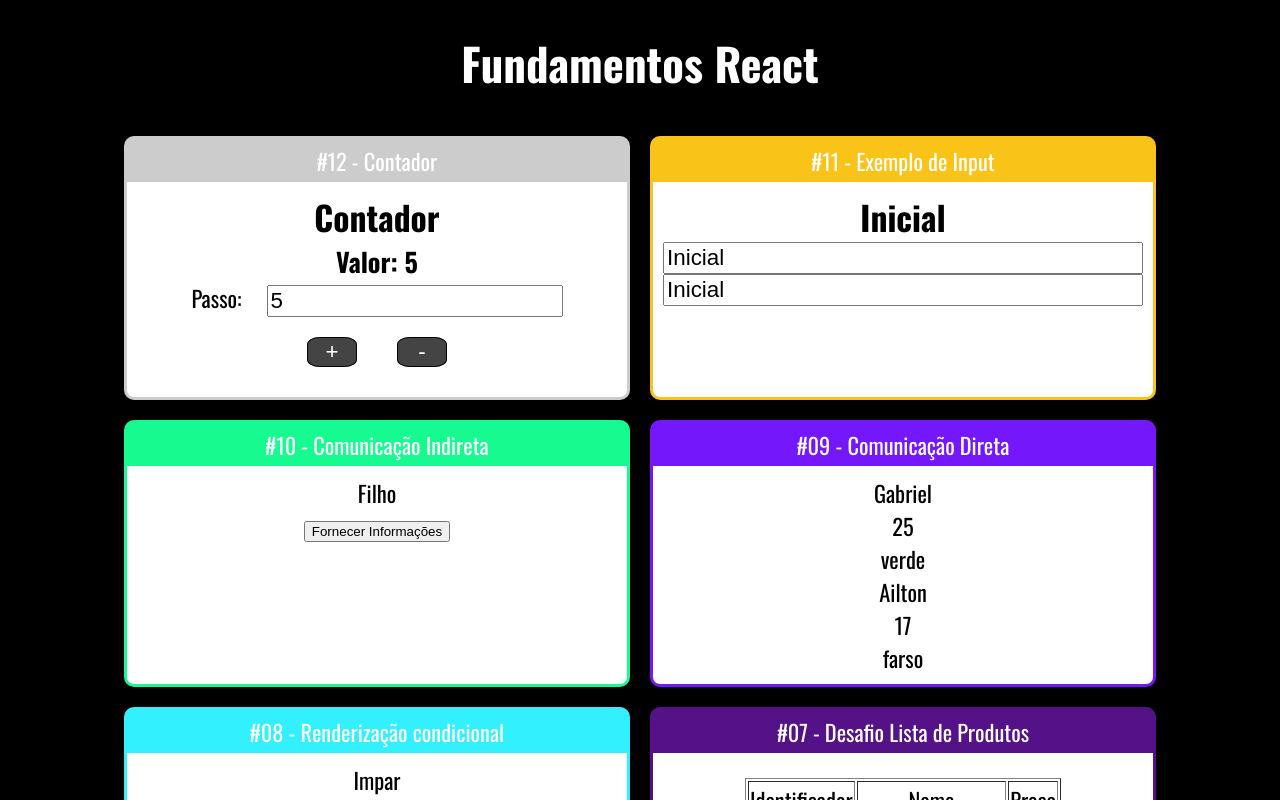
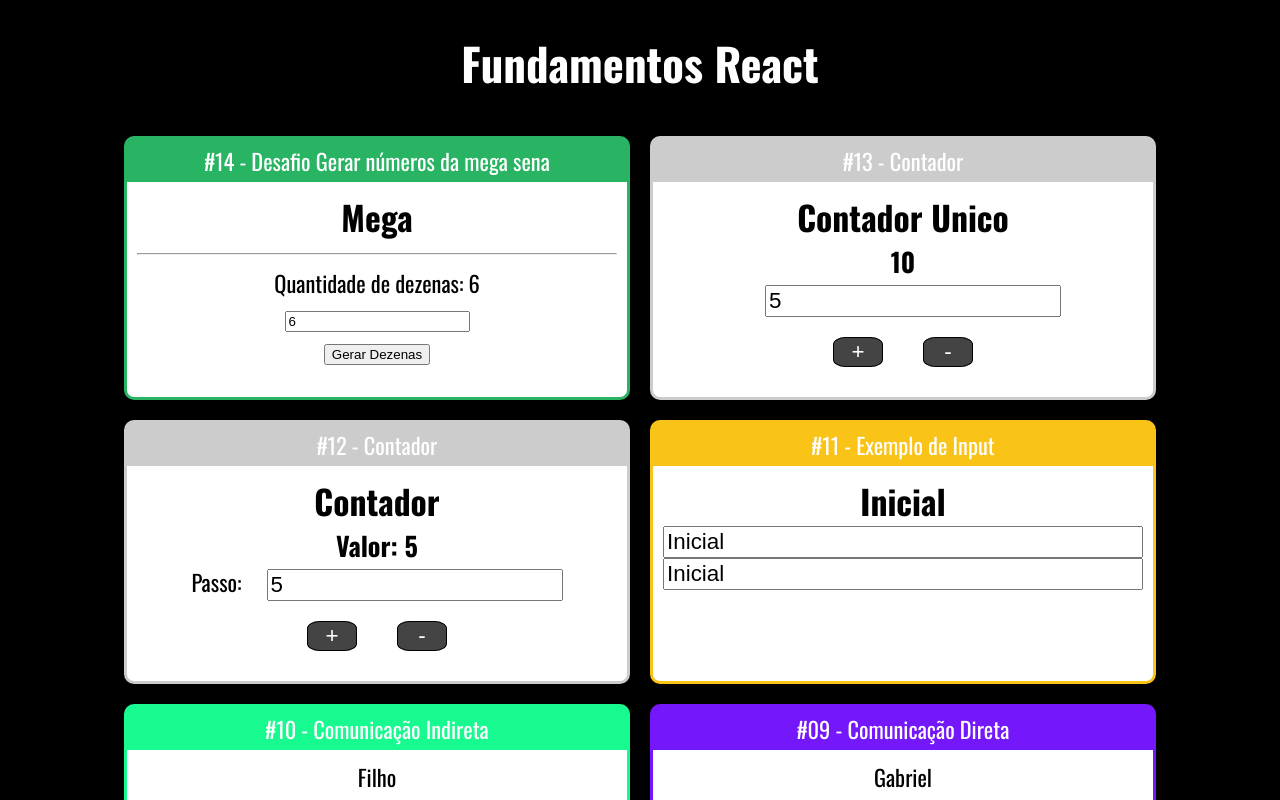
Before and after one commit to DarioFH/curso-react-fundamentos, a React (Create React App) app: page / in a window 1280 px wide. Shown: the top 800 px of the page. Built offline with nearby package versions, Linux system fonts and the light colour scheme.

Commit message:
desafio mega-sena(não oficial)

```diff
--- a/src/App.jsx
+++ b/src/App.jsx
@@ -2,6 +2,8 @@ import './App.css'
 import React from 'react'
 
 
+import Mega from './components/mega/Mega'
+import ContadorUnico from './components/contador/ContadorUnico'
 import Contador from './components/contador/Contador'
 import Input from './components/formulario/Input'
 import IndiretaPai from './components/comunicacao/IndiretaPai'
@@ -26,6 +28,13 @@ export default props => {
 
             <div className="Cards">
 
+                <Card titulo="#14 - Desafio Gerar números da mega sena" color="#28B463">
+                    <Mega />
+                </Card>
+
+                <Card titulo="#13 - Contador" color="#CCC">
+                    <ContadorUnico numeroInicial={10}/>
+                </Card>
 
                 <Card titulo="#12 - Contador" color="#CCC">
                     <Contador numeroInicial={5}/>
--- /dev/null
+++ b/src/components/contador/ContadorUnico.jsx
@@ -0,0 +1,52 @@
+import './Contador.css'
+import React,{Component} from 'react'
+
+class ContadorUnico extends Component {
+    state = {
+        numero: this.props.numeroInicial || 0,
+        passo: this.props.passoInicial || 5
+    }
+
+    upPasso = (e) => {
+        this.setState({
+            passo: parseInt(e.target.value)
+        })
+    }
+
+    inc = () => {
+        this.setState({
+            numero: this.state.numero + this.state.passo
+        })
+    }
+
+    dec = () => {
+        this.setState({
+            numero: this.state.numero - this.state.passo
+        })
+    }
+
+    render() {
+        return (
+            <div className="Contador">
+                <h2>Contador Unico</h2>
+
+                <div>
+                    <h3>{this.state.numero}</h3>
+                </div>
+
+                <div>
+                    <label htmlFor="inputForm"></label>
+                    <input id="inputForm" value={this.state.passo} onChange={this.upPasso}/>
+                </div>
+
+                <div>
+                    <button onClick={this.inc}> + </button>
+                    <button onClick={this.dec}> - </button>
+                </div>
+
+            </div>
+        )
+    }
+}
+
+export default ContadorUnico
--- /dev/null
+++ b/src/components/mega/Mega.jsx
@@ -0,0 +1,87 @@
+import React, { Component } from 'react'
+
+import {getRandom} from '../basico/Aleatorio'
+
+class Mega extends Component {
+    state = {
+        qtdNumeros: this.props.qtdInicial || 6,
+        numero: 0,
+        dezenas: []
+    }
+
+    attQtd = (e) => {
+        this.setState({
+            qtdNumeros: parseInt(e.target.value)
+        })
+    }
+
+    checarGerar = (arrei) => {
+        this.state.numero = getRandom(1, 60)
+
+        if(arrei.filter((ret => {return ret == this.state.numero})).length > 0){
+            this.checarGerar(arrei)
+        }else{
+            arrei.push(this.state.numero)
+        }
+        return arrei
+    }
+
+
+    gerarDezenas = () => {
+        let qtdDezenas = parseInt(this.state.qtdNumeros)
+        let Dezenas = []
+        let dezTrat = []
+        let check = 0
+        for (let index = Dezenas.length; index < qtdDezenas; index++) {
+
+           Dezenas = this.checarGerar(Dezenas)
+        }
+        let dezOrg = Dezenas.sort(function(a, b) {
+            return a - b;
+        });
+
+        dezOrg.forEach((num)=>{
+            if(num < 10){
+                dezTrat.push('0'+num)
+            }else{
+                dezTrat.push(String(num))
+            }
+        })
+        console.log(dezTrat)
+
+        dezTrat = dezTrat.join(' - ')
+        this.setState({
+            dezenas: dezTrat
+        })
+    }
+
+
+    render() {
+        return (
+            <div>
+                <h2>Mega</h2>
+                <hr/>
+
+                    <div>Quantidade de dezenas: {this.state.qtdNumeros}</div>
+
+                <div>
+                    <label htmlFor="qtdNumeros"></label>
+                    <input id="qtdNumeros" value={this.state.qtdNumeros} onChange={this.attQtd}/>
+                </div>
+
+                <div>
+                    <button onClick={this.gerarDezenas}>Gerar Dezenas</button>
+                </div>
+
+
+                <div>
+                    {this.state.dezenas.length > 0? this.state.dezenas : ''}
+                </div>
+
+            </div>
+        )
+    }
+
+}
+
+export default Mega
```
